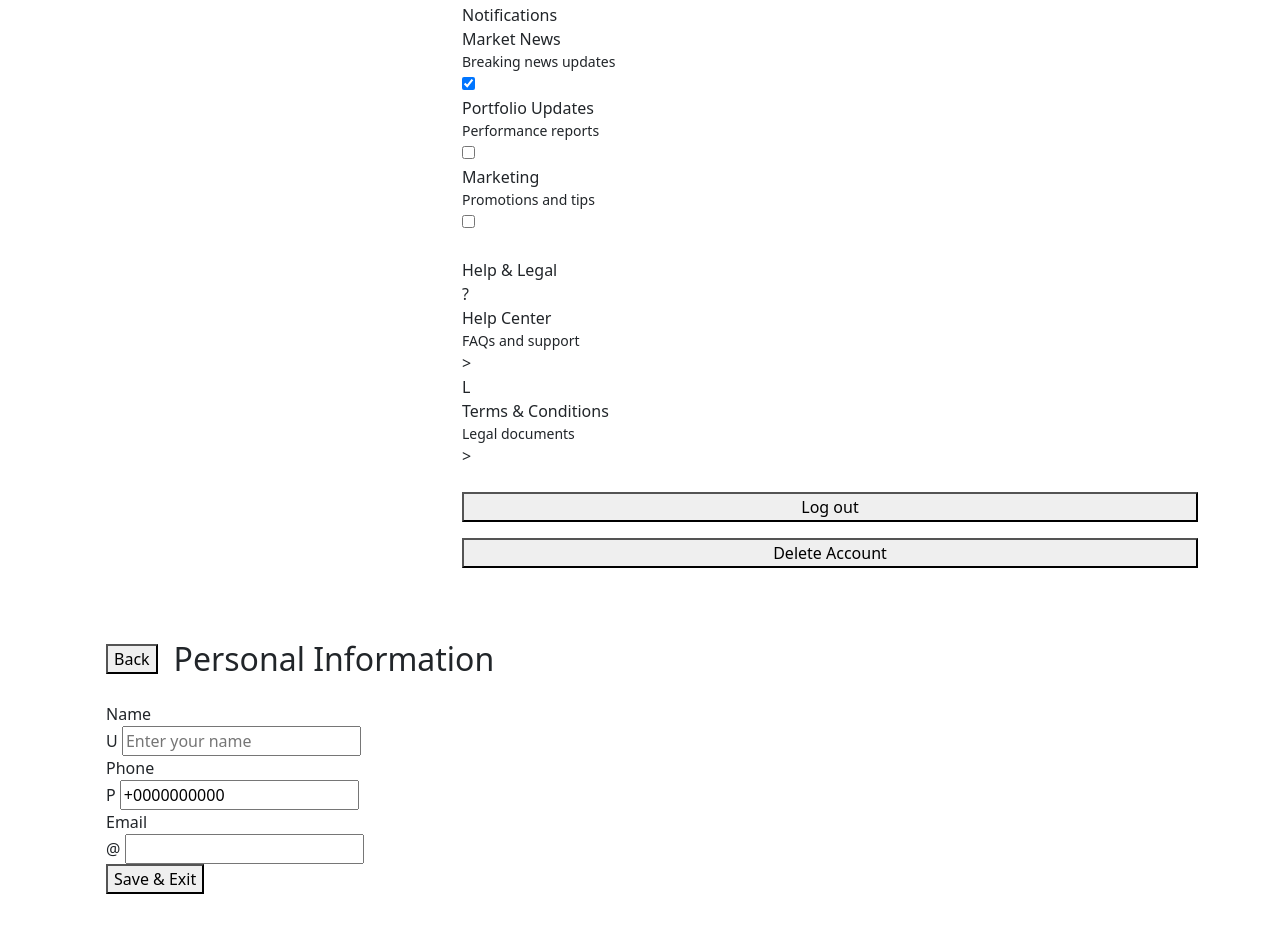
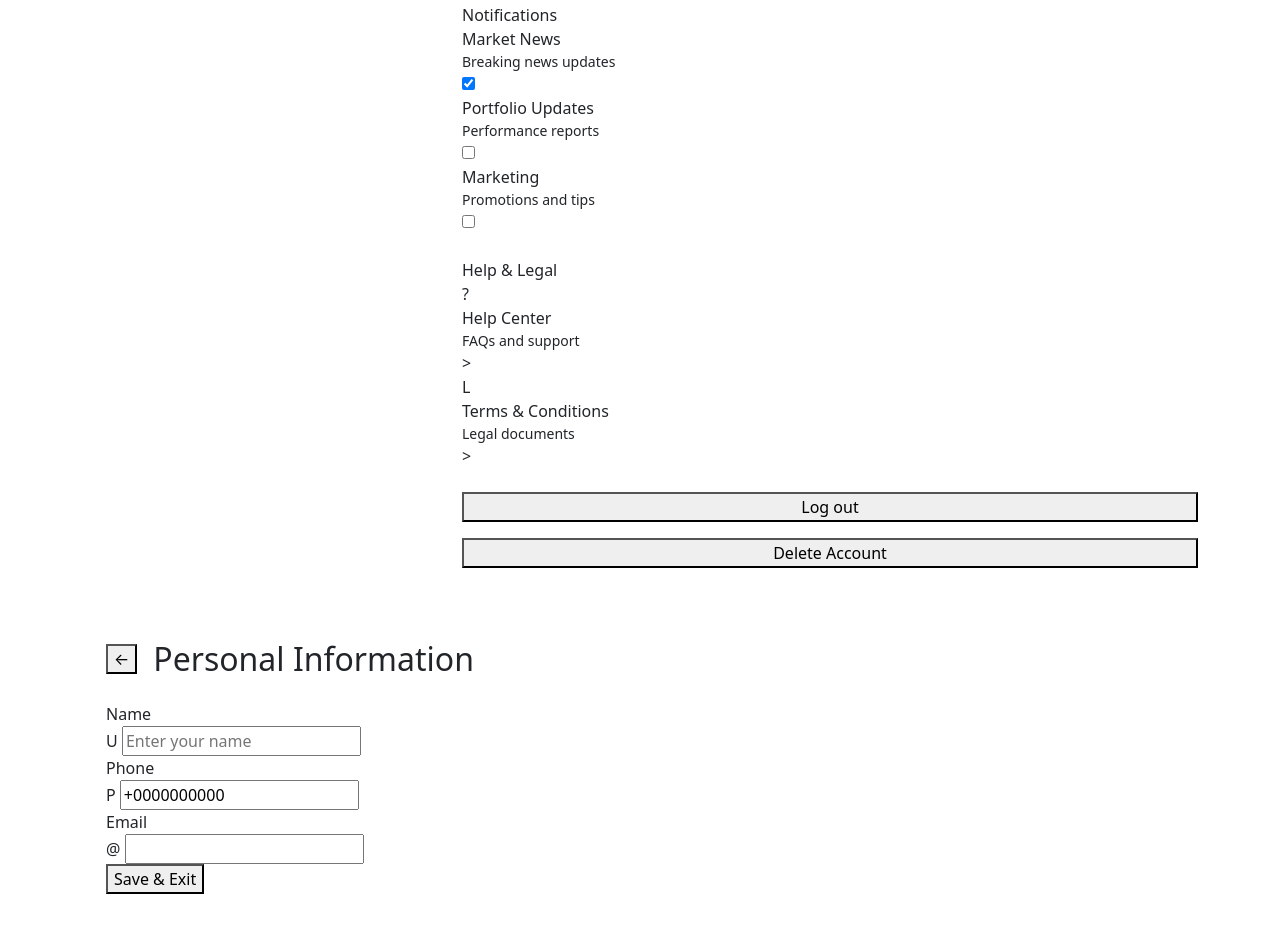
Before and after one commit to akinaybt/tradix, a website with bundled scripts: page profile.html in a window 1280 px wide. Shown: the part 663-1595 px from the top of the page. Built offline with nearby package versions, Linux system fonts and the light colour scheme; a script that the page names is missing.

Commit message:
Update back button with cleaner styling

```diff
--- a/profile.html
+++ b/profile.html
@@ -171,7 +171,7 @@
 
       <section class="mt-5 profile-edit card-surface p-4 p-lg-4">
         <div class="edit-header d-flex align-items-center gap-3 mb-4">
-          <button class="back-btn" type="button">Back</button>
+          <button class="back-btn clean-back-btn" type="button" aria-label="Back">←</button>
           <h2 class="section-title mb-0">Personal Information</h2>
         </div>
 
```
